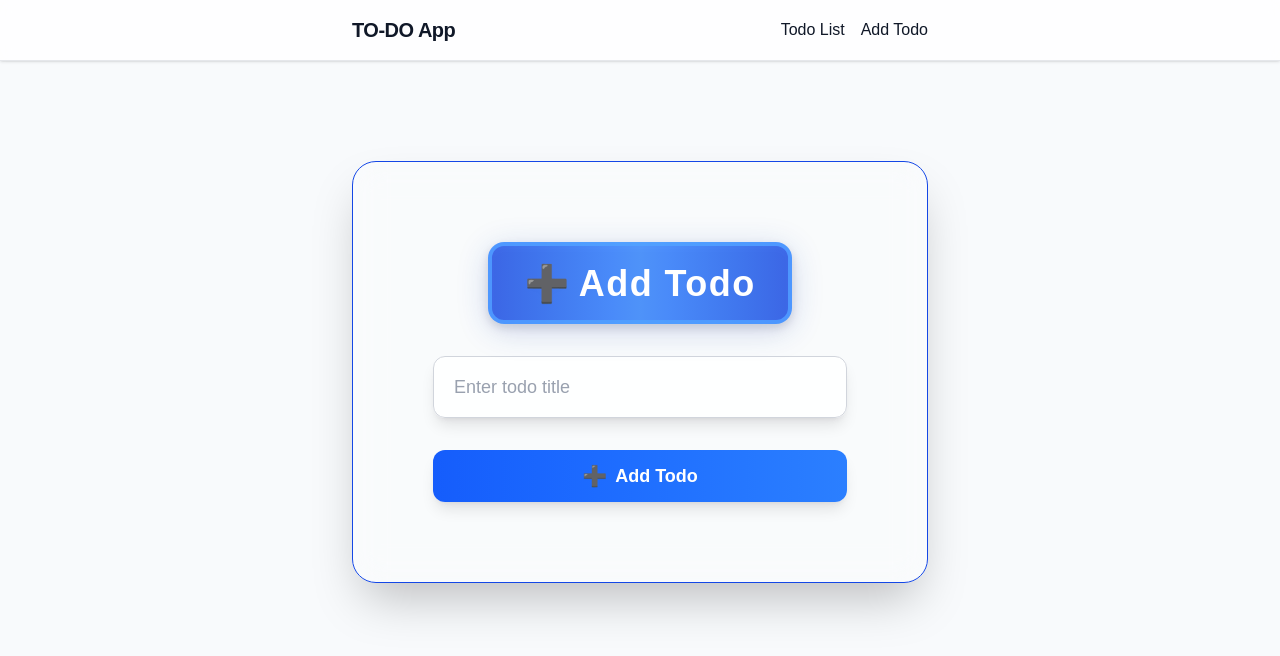
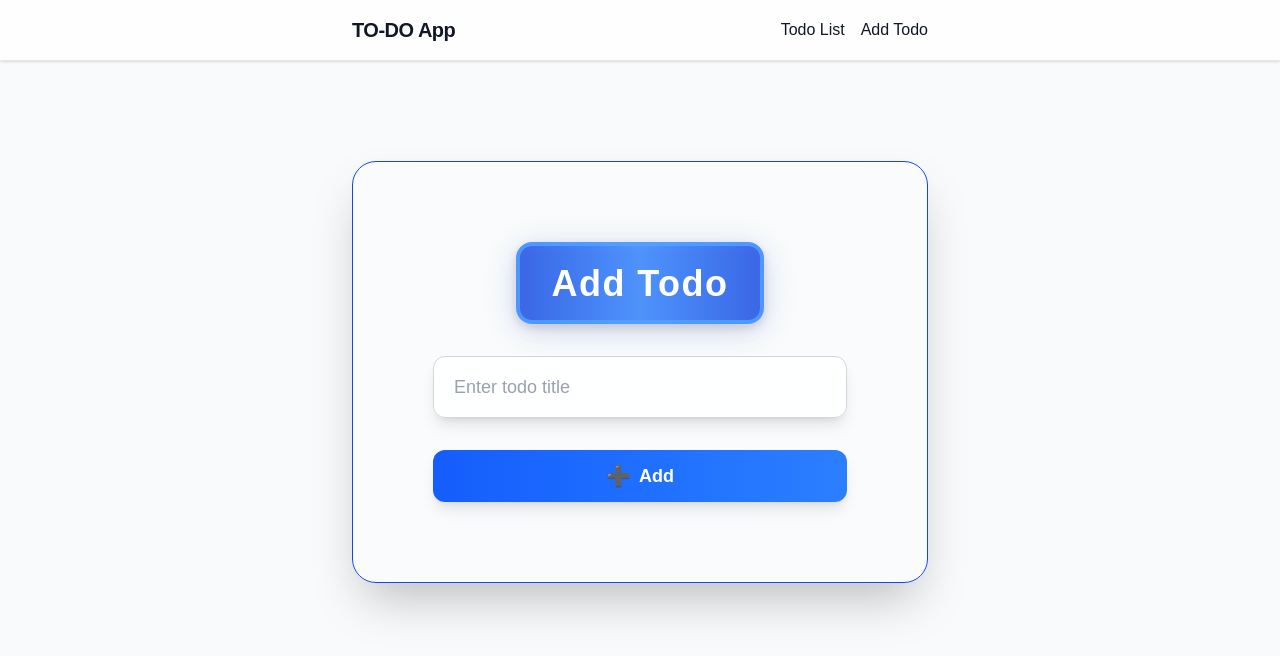
Before and after one commit to rouamansour/TO-DO-App, a Next.js app in the folder client/: page /add-todo in a window 1280 px wide. Shown: the top 656 px of the page. Built offline with nearby package versions, Linux system fonts and the light colour scheme.

Commit message:
style: remove icon from Add Todo button and simplify button text

```diff
--- a/client/app/add-todo/page.tsx
+++ b/client/app/add-todo/page.tsx
@@ -39,7 +39,6 @@ export default function AddTodo() {
 							boxShadow: '0 6px 32px 0 rgba(30,64,175,0.18)',
 						}}
 					>
-						<span className="inline-block align-middle mr-2">➕</span>
 						<span className="align-middle">Add Todo</span>
 					</h1>
 				</div>
@@ -59,7 +58,7 @@ export default function AddTodo() {
 						disabled={loading}
 					>
 						<span className="text-xl">➕</span>
-						{loading ? "Adding..." : "Add Todo"}
+						{loading ? "Adding..." : "Add"}
 					</button>
 					{error && <div className="text-red-400 text-center font-medium">{error}</div>}
 				</form>
```
